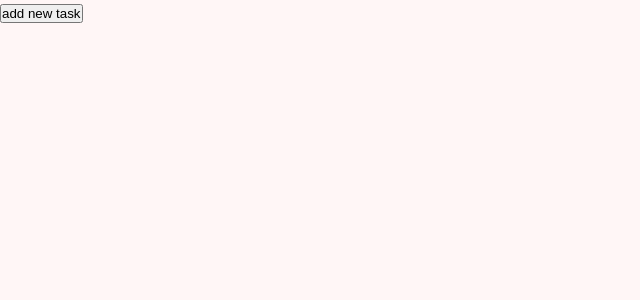
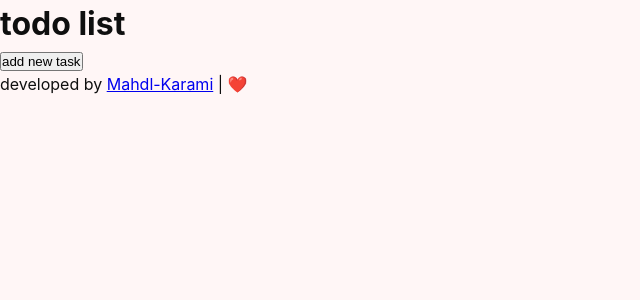
Before and after one commit to mahdl-karami/rjs-todo-list, a React (Vite) app: page / in a window 1280 px wide. Shown: the top 300 px of the page, without its empty margins (0-640 px from the left). Built offline with nearby package versions, Linux system fonts and the light colour scheme.

Commit message:
add header and footer

```diff
--- a/src/App.jsx
+++ b/src/App.jsx
@@ -3,9 +3,9 @@ import TasksForm from "./components/TasksForm";
 import Task from "./components/Task";
 import { setToLocal } from "./helpers/setLocalstorage";
 import { getLocal } from "./helpers/getLocalStorage";
+import { Layout } from "./components/Layout";
 
 const App = () => {
-
   const initialStorage = JSON.parse(getLocal("tasks"));
 
   const [tasks, setTasks] = React.useState(initialStorage);
@@ -15,12 +15,12 @@ const App = () => {
   }, [tasks]);
 
   return (
-    <div>
+    <Layout>
       <TasksForm setTasks={setTasks} />
       {tasks?.map((task, i) => (
         <Task key={i} setTasks={setTasks} tasks={tasks} index={i} />
       ))}
-    </div>
+    </Layout>
   );
 };
 
--- /dev/null
+++ b/src/components/Layout.jsx
@@ -0,0 +1,13 @@
+export const Layout = (props) => {
+  return (
+    <>
+      <header>
+        <h1 className="mainTitle">todo list</h1>
+      </header>
+      {props.children}
+      <footer>
+        <p className="footerText">developed by <a href="#">Mahdl-Karami</a> | ❤️</p>
+      </footer>
+    </>
+  );
+};
```
